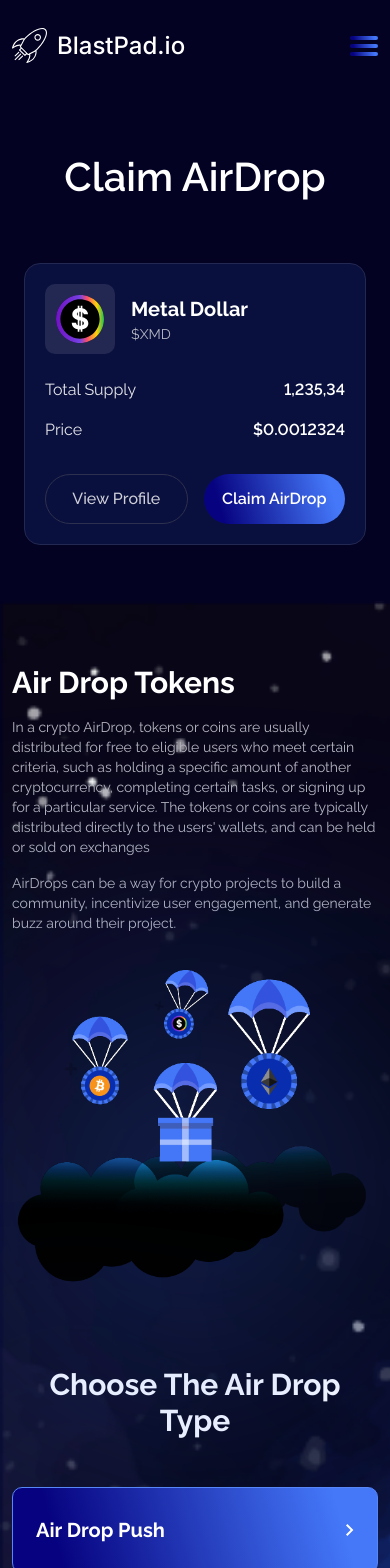
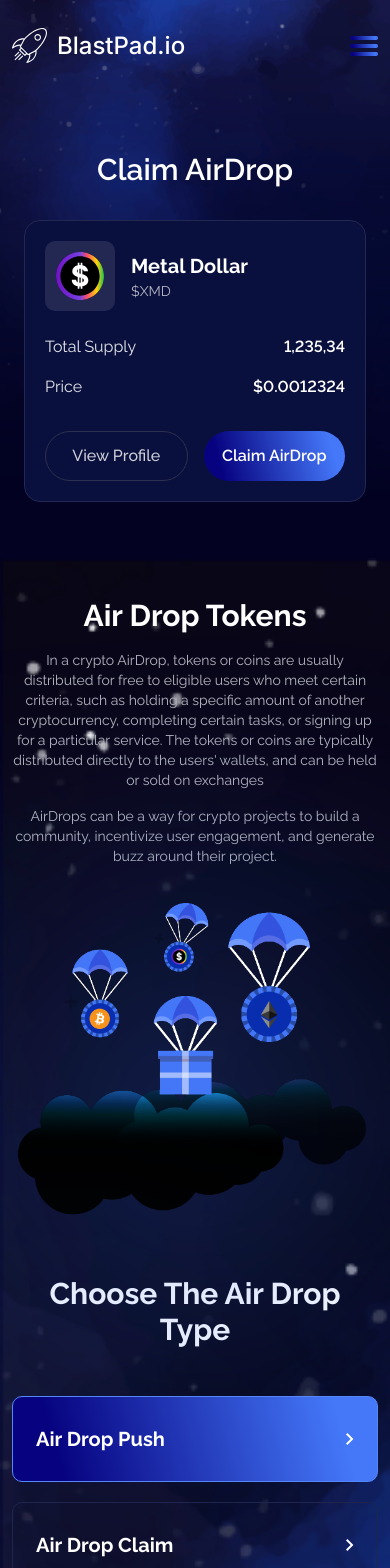
Before and after one commit to Kuldeep-Kumar-150/Blast-pad, a React (Create React App) app: page /airdrop in a window 390 px wide. Shown: the top 1568 px of the page. Built offline with nearby package versions, Linux system fonts and the light colour scheme.

Commit message:
lastpush

```diff
--- a/src/components/AirDropSlider.jsx
+++ b/src/components/AirDropSlider.jsx
@@ -34,9 +34,9 @@
         ],
     };
     return (
-        <section>
-            <div className="container mx-auto px-3 my-14">
-                <h5 className='text-white ff_raleway font-semibold text-[40px] text-center'>Claim AirDrop</h5>
+        <section className='flex flex-col justify-center items-center flex-grow'>
+            <div className="container mx-auto px-3 my-14 xl:my-0">
+                <h5 className='text-white ff_raleway font-semibold text-[30px] sm:text-[40px] text-center'>Claim AirDrop</h5>
                 <div className="relative">
                     <button onClick={() => myslider.current.slickPrev()} className="h-12 flex max-[1260px]:hidden absolute w-[52px] 2xl:-left-24 -left-14  top-[50%] translate-y-[-50%] bg-[#0B0A34] rounded-[6px] border border-[#2F2D50]  items-center justify-center">
                         <svg
@@ -68,7 +68,7 @@
                             />
                         </svg>
                     </button>
-                    <Slider {...mSlider} ref={myslider} className='mt-14'>
+                    <Slider {...mSlider} ref={myslider} className='mt-7 sm:mt-14'>
                         {airDropS.map((m) => {
                             return (
                                 <div className="px-3">
--- a/src/components/ChooseTheAir.jsx
+++ b/src/components/ChooseTheAir.jsx
@@ -7,12 +7,12 @@
   return (
     <div className="frequentlyBg">
       <div className="container mx-auto px-3">
-        <div className="grid lg:grid-cols-2 grid-cols-1  gap-3 items-center py-16 md:py-20 lg:py-24">
+        <div className="grid lg:grid-cols-2 grid-cols-1  gap-3 items-center py-10 md:py-20 lg:py-24">
           <div>
-            <h2 className=" text-3xl md:text-4xl lg:text-[40px] text-white font-bold ff_raleway">
-              Air Drop Tokens{" "}
+            <h2 className="text-3xl text-center lg:text-start md:text-4xl lg:text-[40px] text-white font-bold ff_raleway">
+              Air Drop Tokens
             </h2>
-            <p className="text-[#B6B7C1] text-sm md:text-base font-normal mt-4 ff_raleway lg:pr-16">
+            <p className="text-[#B6B7C1] text-center lg:text-start text-sm md:text-base font-normal mt-4 ff_raleway lg:pr-16">
               In a crypto AirDrop, tokens or coins are usually distributed for
               free to eligible users who meet certain criteria, such as holding
               a specific amount of another cryptocurrency, completing certain
@@ -20,7 +20,7 @@
               are typically distributed directly to the users' wallets, and can
               be held or sold on exchanges
             </p>
-            <p className="text-[#B6B7C1] text-sm md:text-base font-normal mt-4 ff_raleway lg:pr-16">
+            <p className="text-[#B6B7C1] text-center lg:text-start text-sm md:text-base font-normal mt-4 ff_raleway lg:pr-16">
               AirDrops can be a way for crypto projects to build a community,
               incentivize user engagement, and generate buzz around their
               project.
@@ -52,7 +52,7 @@
                     : "rounded-[10px] flex justify-between py-7 lg:py-10 px-[23px] border border-[#1F254E] items-center w-full text-white text-xl font-bold ff_raleway "
                 }
               >
-                Air Drop Push{" "}
+                Air Drop Push
                 <svg
                   width="8"
                   height="12"
@@ -74,7 +74,7 @@
                     : "rounded-[10px] flex mt-5 justify-between py-7 lg:py-10 px-[23px] border border-[#1F254E] items-center w-full text-white text-xl font-bold ff_raleway "
                 }
               >
-                Air Drop Claim{" "}
+                Air Drop Claim
                 <svg
                   width="8"
                   height="12"
@@ -305,7 +305,7 @@
                 </button>
                 <div className="flex items-center mt-4 justify-between">
                   <div className="flex items-center gap-3">
-                    <div className="rounded-full bg-white h-1 w-1"></div>{" "}
+                    <div className="rounded-full bg-white h-1 w-1"></div>
                     <p className="text-white text-base font-semibold ff_raleway">
                       Choose one or both of the options below and select from
                       the drop down menus
@@ -819,7 +819,7 @@
                 </button>
                 <div className="flex items-center mt-4 justify-between">
                   <div className="flex items-center gap-3">
-                    <div className="rounded-full bg-white h-1 w-1"></div>{" "}
+                    <div className="rounded-full bg-white h-1 w-1"></div>
                     <p className="text-white text-base font-semibold ff_raleway">
                       Choose one or both of the options below and select from
                       the drop down menus
--- a/src/components/MyNav.jsx
+++ b/src/components/MyNav.jsx
@@ -32,8 +32,8 @@
           <ul
             className={
               nav == true
-                ? "text-white gap-[20px] bg_blue_linear xl:hidden fixed flex flex-col ease-in-out duration-700 z-50 items-center justify-center top-0 left-0 w-full h-[100vh]"
-                : "bg_blue_linear text-white gap-[20px] xl:hidden fixed flex flex-col ease-in-out duration-700 left-[-100%] w-[50%] h-0 z-50 items-center justify-center top-[-50%]"
+                ? "text-white gap-[20px] bg_blue_linear xl:hidden rounded fixed flex flex-col ease-in-out duration-700 z-50 items-center justify-center top-0 left-0 w-full h-[100vh]"
+                : "bg_blue_linear text-white gap-[20px] xl:hidden rounded fixed flex flex-col ease-in-out duration-700 left-[-100%] w-[50%] h-0 z-50 items-center justify-center top-[-50%]"
             }
           >
             <li onClick={() => setNav(false)}>
@@ -167,7 +167,7 @@
                 </button>
               </div>
             </div>
-            <div onClick={() => setNav(!nav)} className="flex flex-col gap-1 ms-8 z-50 xl:hidden">
+            <div onClick={() => setNav(!nav)} className="flex flex-col gap-1 ms-8 z-50 xl:hidden cursor-pointer">
               <div className="bg_blue_linear h-1 w-7 rounded-md"></div>
               <div className="bg_blue_linear h-1 w-7 rounded-md"></div>
               <div className="bg_blue_linear h-1 w-7 rounded-md"></div>
--- a/src/index.css
+++ b/src/index.css
@@ -44,6 +44,12 @@
 
 .create_token_bg_img {
   background-image: url('./assets/img/png/create-token-bg-img.png');
+  background-repeat: no-repeat;
+  background-size: cover;
+}
+
+.airdrop_bg_img {
+  background-image: url('./assets/img/png/token_airdrop_bg_img.png');
   background-repeat: no-repeat;
   background-size: cover;
 }
```
